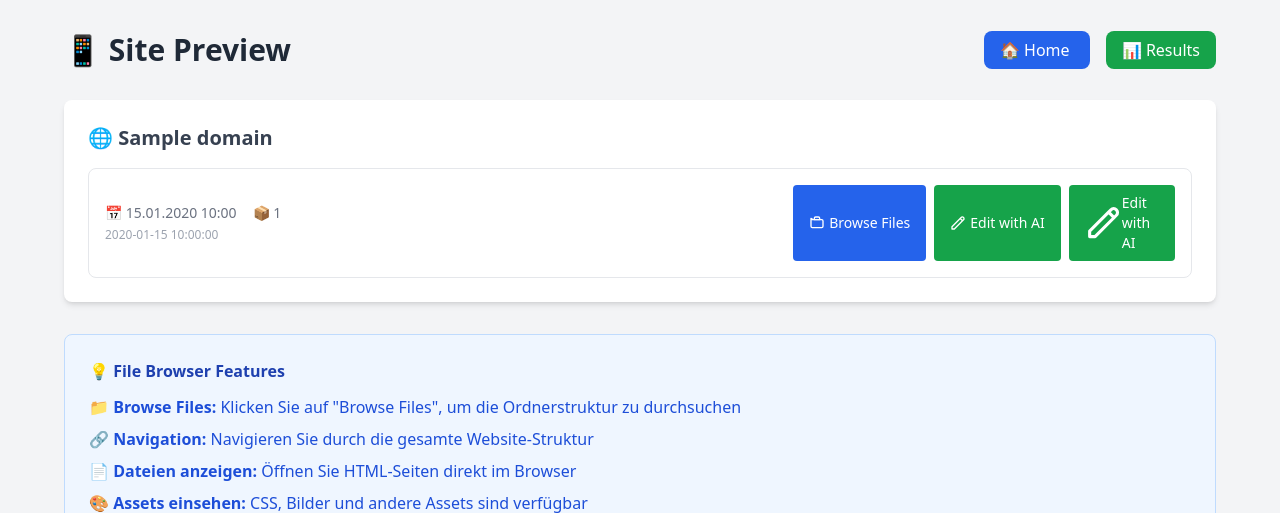
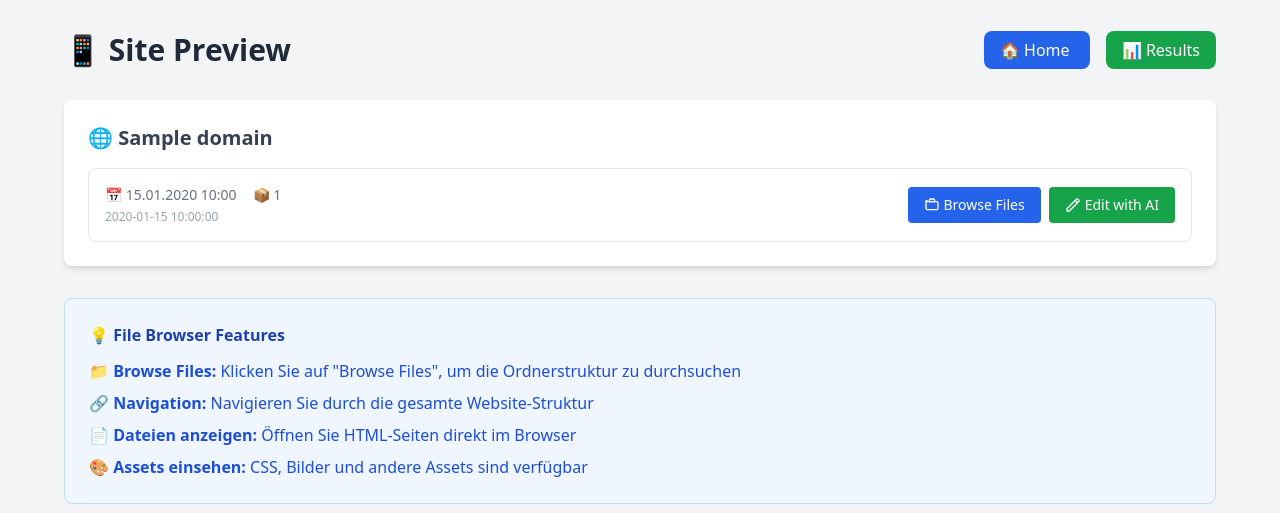
Before and after one commit to DG1001/wordpress-converter, a Flask app: template templates/preview_index.html in a window 1280 px wide. Shown: the top 513 px of the page. Run offline with Flask 3, Linux system fonts and the light colour scheme; the template is opened without the code that fills it: most values are stand-ins (such as "Sample title", 1, 10 or a date in 2020); some libraries are stand-ins or nearby versions.

Commit message:
Remove redundant "Edit with AI" button from preview_index.html for cleaner UI

```diff
--- a/templates/preview_index.html
+++ b/templates/preview_index.html
@@ -67,13 +67,6 @@
                                             </svg>
                                             Edit with AI
                                         </a>
-                                        <a href="/edit/{{ timestamp.path }}"
-                                           class="bg-green-600 text-white py-2 px-4 rounded hover:bg-green-700 transition duration-200 text-sm inline-flex items-center">
-                                            <svg class.="w-4 h-4 mr-1" fill="none" stroke="currentColor" viewBox="0 0 24 24">
-                                                <path stroke-linecap="round" stroke-linejoin="round" stroke-width="2" d="M15.232 5.232l3.536 3.536m-2.036-5.036a2.5 2.5 0 113.536 3.536L6.5 21.036H3v-3.5L15.232 5.232z"></path>
-                                            </svg>
-                                            Edit with AI
-                                        </a>
                                     </div>
                                 </div>
                             </div>
```
